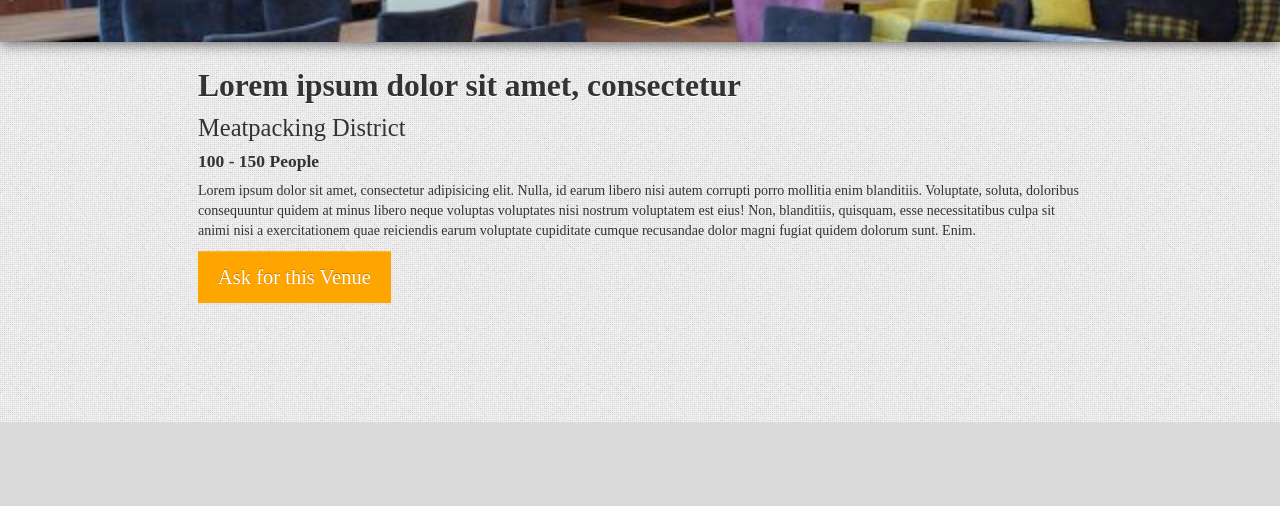
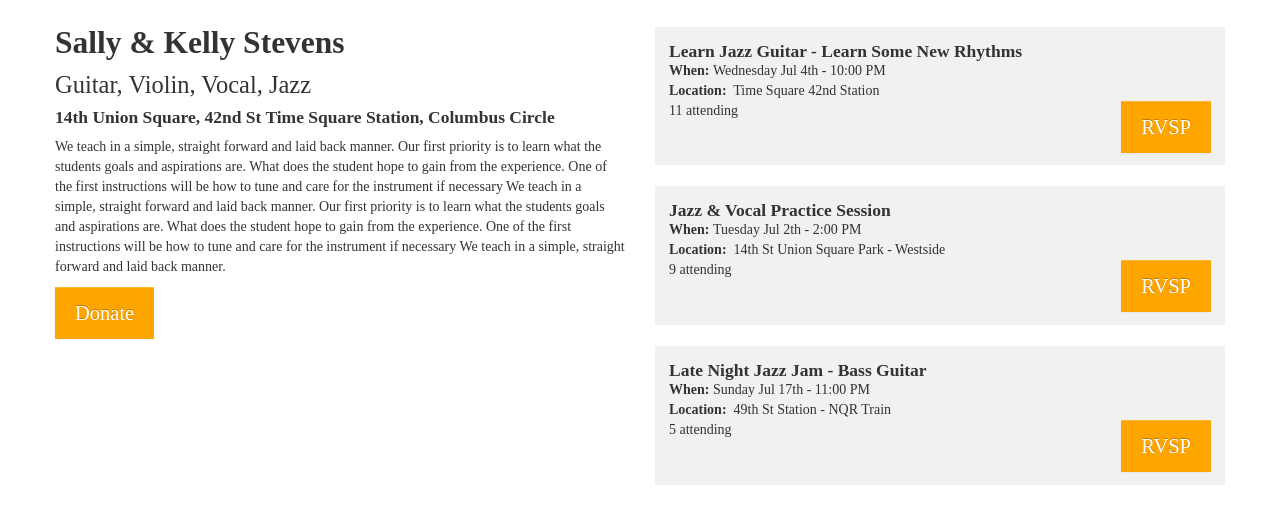
Before and after one commit to dlau034/teachbeats, a PHP site: page /detail.html in a window 1280 px wide. Shown: the part 378-884 px from the top of the page. Before the commit the page ends 800 px from the top, so only its background shows below. Run offline with PHP 8.4, Linux system fonts and the light colour scheme; some libraries are stand-ins or nearby versions.

Commit message:
david morning commit

```diff
--- a/css/detail.css
+++ b/css/detail.css
@@ -1,3 +1,6 @@
+body {
+	background: none;
+}
 .detail_img {
 	height: 420px;
 	overflow: hidden;
@@ -25,11 +28,70 @@
 	}
 }
 .detail_text {
-	/*background-color: white;*/
-	padding: 1em 2em 2em 2em;
-	/*margin-top: -2em;*/
-	z-index: 100;
+	margin-top: 1em;
+	clear: both;
 }
 .detail_text h2{
 	text-shadow: 0px 1px 0px white;
 }
+.bg_white {
+	/*background-color: white;*/
+	/*box-shadow: 0em 0em 2em rgba(0,0,0,0.5);*/
+}
+.top_media {
+	width: 47.5%;
+	float: left;
+}
+.top_media_right {
+	width: 52.5%;
+	float: left;
+}
+.top_media_right img {
+	width: 25%;
+	float: left;
+}
+.session {
+	background-color: #f1f1f1;
+	padding:1em;
+	margin-bottom: 1.5em;
+	padding-bottom: 3.2em;
+
+}
+.session:nth-of-type(1) {
+	margin-top: 2em;
+}
+.session h4 {
+	margin: 0;
+}
+.session .btn {
+	float: right!important;
+	/*padding: !important;	*/
+}
+@media (min-width: 980px) {
+	.top_unit {
+		margin-top: 40px;
+	}
+}
+@media (max-width: 979px) {
+	.top_unit {
+		margin-top: -20px;
+	}
+
+}
+@media (max-width: 768px) {
+	.top_media_right {
+		width: 100%;
+	}
+	.top_media {
+		width: 100%;
+	}
+	.top_unit {
+		margin-top: 0px;
+	}
+}
+.btn-rsvp:hover, .btn-rsvp:active, .btn-rsvp:focus {
+	background-color: red;
+}
+.red {
+	background-color: red;
+}
--- a/detail.html
+++ b/detail.html
@@ -4,12 +4,14 @@
   <meta charset = "utf-8">
   <meta name="description" content="We connect meetups with venues.">
   <link href="css/bootstrap.css" rel="stylesheet">
-  <!-- <link href="css/bootstrap-responsive.css" rel="stylesheet"> -->
+  <link href="css/bootstrap-responsive.css" rel="stylesheet">
   <link href="css/style.css" rel="stylesheet">
   <link href="css/detail.css" rel="stylesheet">
   <link href='http://fonts.googleapis.com/css?family=Arvo:400,700,400italic,700italic' rel='stylesheet' type='text/css'>
     <link href='http://fonts.googleapis.com/css?family=Open+Sans:400italic,400,300,600,700' rel='stylesheet' type='text/css'>
-  <title>Browse Venue</title>
+
+  <title>Teacher Details</title>
+
 </head>
 
 <body>
@@ -44,26 +46,114 @@
     </div>
 
 <!-- Image Top Unit -->
+<div class="top_unit">
+  <div class="top_media">
+<iframe width="560" height="310" src="//www.youtube.com/embed/S5CJQ3L8Yz8" frameborder="0" allowfullscreen></iframe>
+  </div>
+  <div class="top_media_right">
+    <img class="thumbnailimg" src="images/img2.jpg" alt="">
+    <img class="thumbnailimg" src="images/img2.jpg" alt="">
+    <img class="thumbnailimg" src="images/img2.jpg" alt="">
+    <img class="thumbnailimg" src="images/img2.jpg" alt="">
+    <img class="thumbnailimg" src="images/img2.jpg" alt="">
+    <img class="thumbnailimg" src="images/img2.jpg" alt="">
+    <img class="thumbnailimg" src="images/img2.jpg" alt="">
+    <img class="thumbnailimg" src="images/img2.jpg" alt="">
+  </div>
+  <div class="bottom_bar"></div>
+</div>
+<!-- Text Top Unit -->
 
-<div class="detail_img">
-	<img src="images/img9.jpg"/>
+<div class="container bg_white">
+  <div class="row">
+  	<div class="detail_text span6">
+  		<h2>Sally & Kelly Stevens</h2>
+  		<h3>Guitar, Violin, Vocal, Jazz</h3>
+  		<h4>14th Union Square, 42nd St Time Square Station, Columbus Circle</h4>
+  		<p>We teach in a simple, straight forward and laid back manner. Our first priority is to learn what the students goals and aspirations are. What does the student hope to gain from the experience. One of the first instructions will be how to tune and care for the instrument if necessary We teach in a simple, straight forward and laid back manner. Our first priority is to learn what the students goals and aspirations are. What does the student hope to gain from the experience. One of the first instructions will be how to tune and care for the instrument if necessary We teach in a simple, straight forward and laid back manner.</p>
+  		<!-- <button class="btn btn-primary btn-huge btn-orange">Donate</button>	 -->
+
+      <a href="#myModal" role="button" class="btn btn-primary btn-huge btn-orange" data-toggle="modal">Donate</a>
+  	</div>
+    <div class="span6">
+      <div class="session">
+        <h4>Learn Jazz Guitar - Learn Some New Rhythms</h4>
+        <strong>When:&nbsp</strong>Wednesday Jul 4th - 10:00 PM</br>
+        <strong>Location:&nbsp</strong> Time Square 42nd Station</br>
+        11 attending
+        <button class="btn btn-primary btn-huge btn-orange btn-rsvp">RVSP</button>
+      </div>
+        <div class="session">
+        <h4>Jazz & Vocal Practice Session</h4>
+        <strong>When:&nbsp</strong>Tuesday Jul 2th - 2:00 PM</br>
+        <strong>Location:&nbsp</strong> 14th St Union Square Park - Westside</br>
+        9 attending
+        <button class="btn btn-primary btn-huge btn-orange btn-rsvp">RVSP</button>
+      </div>
+      <div class="session">
+        <h4>Late Night Jazz Jam - Bass Guitar </h4>
+        <strong>When:&nbsp</strong>Sunday Jul 17th - 11:00 PM</br>
+        <strong>Location:&nbsp</strong> 49th St Station - NQR Train</br>
+        5 attending
+        <button class="btn btn-primary btn-huge btn-orange btn-rsvp">RVSP</button>
+
+      </div>
+    </div>
+  </div>
 </div>
 
-<!-- Text Top Unit -->
-
-<div class="container">
-	<div class="detail_text">
-		<h2>Lorem ipsum dolor sit amet, consectetur</h2>
-		<h3>Meatpacking District</h3>
-		<h4>100 - 150 People</h4>
-		<p>Lorem ipsum dolor sit amet, consectetur adipisicing elit. Nulla, id earum libero nisi autem corrupti porro mollitia enim blanditiis. Voluptate, soluta, doloribus consequuntur quidem at minus libero neque voluptas voluptates nisi nostrum voluptatem est eius! Non, blanditiis, quisquam, esse necessitatibus culpa sit animi nisi a exercitationem quae reiciendis earum voluptate cupiditate cumque recusandae dolor magni fugiat quidem dolorum sunt. Enim.</p>
-		<button class="btn btn-primary btn-huge btn-orange">Ask for this Venue</button>
-	</div>
+<!-- Modal -->
+<div id="myModal" class="modal hide fade" tabindex="-1" role="dialog" aria-labelledby="myModalLabel" aria-hidden="true">
+  <div class="modal-header">
+    <button type="button" class="close" data-dismiss="modal" aria-hidden="true">×</button>
+    <h3 id="myModalLabel">Donate</h3>
+  </div>
+  <div class="modal-body">
+    <p>Please Donate to our Musician / Music Teachers</p>
+    <select class="width_full" id="donate">
+      <option value="$2">$2</option>
+      <option value="$3">$3</option>
+      <option value="$4">$4</option>
+      <option value="$5">$5</option>
+      <option value="$6">$6</option>
+      <option value="$7">$7</option>
+      <option value="$8">$8</option>
+      <option value="$9">$9</option>
+      <option value="$10">$10</option>
+      <option value="$15">$15</option>
+      <option value="$20">$20</option>
+      <option value="$25">$25</option>
+      <option value="$30">$30</option>
+      <option value="$35">$35</option>
+      <option value="$40">$40</option>
+      <option value="$45">$45</option>
+      <option value="$50">$50</option>
+    </select>
+    <input class="width_full" type="text" placeholder="Enter Amount">
+    <button class="btn btn-orange btn-primary btn-huge width_full">Donate with Paypal</button>
+  </div>
+  <div class="modal-footer">
+    <button class="btn" data-dismiss="modal" aria-hidden="true">Close</button>
+    <button class="btn btn-primary btn-orange" data-dismiss="modal">Done!</button>
+  </div>
 </div>
 
-<script src="http://ajax.googleapis.com/ajax/libs/jquery/2.0.0/jquery.min.js"></script>
-<script type="text/javascript" src="js/main.js"></script>
 
 
+<script src="http://ajax.googleapis.com/ajax/libs/jquery/2.0.0/jquery.min.js"></script>
+
+<script type="text/javascript" src="js/main.js"></script>
+<!-- <script type="text/javascript" src="masonry.js"></script> -->
+
+
+<script src="js/fluidvids.js"></script>
+<!-- <script src="/js/bootstrap.min.js"></script> -->
+
+<script type="text/javascript" src="js/bootstrap.min.js"></script>
+<script>
+  $(".btn-rsvp").click(function(){
+    $(this).addClass("red")
+  });
+</script>
 </body>
 </html>
--- a/index.html
+++ b/index.html
@@ -22,8 +22,8 @@
             	<h1 class="center text-shadow white">Learn Music from <br>Anyone, Anywhere</h1>
             	<p class="blurb text-shadow">Lorem ipsum dolor sit amet, consectetur adipisicing elit, sed do eiusmod
             	tempor incididunt ut labore et dolore magna aliqua.</p>
-                <button class="btn-primary btn-orange btn-huge">I Want to Learn !</button>
-                <button class="btn-primary btn-orange btn-huge">I Want to Teach !</button>
+                <button onclick=location.href='SignUp.html' class="btn-primary btn-orange btn-huge">I Want to Learn !</button>
+                <button onclick=location.href='SignUP.html' class="btn-primary btn-orange btn-huge">I Want to Teach !</button>
             </div>
 
      </div>
@@ -93,6 +93,7 @@
 <script type="text/javascript" src="js/knockout.v2.2.1.js"></script>
 
 <script type="text/javascript" src="js/main.js"></script>
+<script type="text/javascript" src="js/bootstrap.min.js"></script>
 
 <script>
 $(document).ready(function(){
--- /dev/null
+++ b/js/fluidvids.js
@@ -0,0 +1,71 @@
+/*!
+ *	FluidVids.js - fluid and responsive videos v1.1.0
+ *	by Todd Motto: http://toddmotto.com
+ *	Latest version: https://github.com/toddmotto/fluidvids
+ *
+ *	Copyright 2013 Todd Motto. MIT licensed.
+ */
+
+(function ( window, document, undefined ) {
+
+	/*
+	 * Grab all iframes on the page or return
+	 */
+	var iframes = document.getElementsByTagName( 'iframe' );
+
+	/*
+	 * Loop through the iframes array
+	 */
+	for ( var i = 0; i < iframes.length; i++ ) {
+
+		var iframe = iframes[i],
+
+		/*
+	     * RegExp, extend this if you need more players
+	     */
+		players = /www.youtube.com|player.vimeo.com/;
+
+		/*
+		 * If the RegExp pattern exists within the current iframe
+		 */
+		if ( iframe.src.search( players ) > 0 ) {
+
+			/*
+			 * Calculate the video ratio based on the iframe's w/h dimensions
+			 */
+			var videoRatio        = ( iframe.height / iframe.width ) * 100;
+
+			/*
+			 * Replace the iframe's dimensions and position
+			 * the iframe absolute, this is the trick to emulate
+			 * the video ratio
+			 */
+			iframe.style.position = 'absolute';
+			iframe.style.top      = '0';
+			iframe.style.left     = '0';
+			iframe.width          = '100%';
+			iframe.height         = '100%';
+
+			/*
+			 * Wrap the iframe in a new <div> which uses a
+			 * dynamically fetched padding-top property based
+			 * on the video's w/h dimensions
+			 */
+			var wrap              = document.createElement( 'div' );
+			wrap.className        = 'video-wrap';
+			wrap.style.width      = '100%';
+			wrap.style.position   = 'relative';
+			wrap.style.paddingTop = videoRatio + '%';
+
+			/*
+			 * Add the iframe inside our newly created <div>
+			 */
+			var iframeParent      = iframe.parentNode;
+			iframeParent.insertBefore( wrap, iframe );
+			wrap.appendChild( iframe );
+
+		}
+
+	}
+
+})( window, document );
```
Also changed, not shown: SignUp.html (+5 -3 lines), css/style.css (+33 -3 lines), js/bootstrap.min.js (added).
